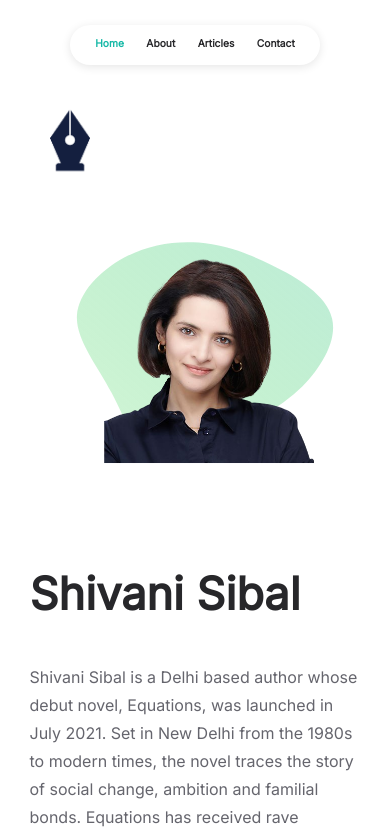
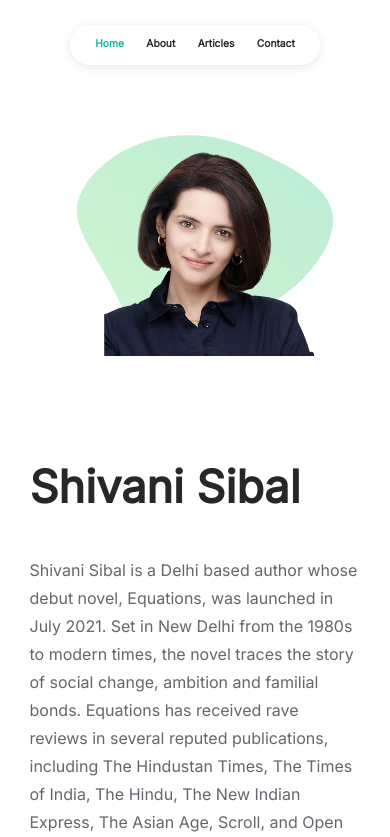
Before and after one commit to Varun1802/Shivani-portoflio, a React (Create React App) app: page / in a window 390 px wide. Shown: the top 837 px of the page. Built offline with nearby package versions, Linux system fonts and the light colour scheme.

Commit message:
Logo fixed

```diff
--- a/src/components/common/styles/footer.css
+++ b/src/components/common/styles/footer.css
@@ -1,7 +1,6 @@
 @import "../../../data/styles.css";
 
 .footer {
-	background-image: url('../beams.webp');
 	display: flex;
 	padding-top: 25px;
 	margin-top: 20px;
--- a/src/pages/articles.jsx
+++ b/src/pages/articles.jsx
@@ -107,7 +107,7 @@ const Articles = () => {
 						</div>
 						</div>
 
-						<div className="articles-container md:mt-28">
+						<div className="articles-container md:mt-36">
 							<div className="articles-wrapper">
 								{myArticles.map((article, index) => (
 									<div
--- a/src/pages/homepage.jsx
+++ b/src/pages/homepage.jsx
@@ -18,47 +18,14 @@ import INFO from "../data/user";
 import "./styles/homepage.css";
 
 const Homepage = () => {
-	const [stayLogo, setStayLogo] = useState(false);
-	const [logoSize, setLogoSize] = useState(80);
-	const [oldLogoSize, setOldLogoSize] = useState(80);
 
 	useEffect(() => {
 		window.scrollTo(0, 0);
 	}, []);
 
-	useEffect(() => {
-		const handleScroll = () => {
-			let scroll = Math.round(window.pageYOffset, 2);
 
-			let newLogoSize = 80 - (scroll * 4) / 10;
 
-			if (newLogoSize < oldLogoSize) {
-				if (newLogoSize > 40) {
-					setLogoSize(newLogoSize);
-					setOldLogoSize(newLogoSize);
-					setStayLogo(false);
-				} else {
-					setStayLogo(true);
-				}
-			} else {
-				setLogoSize(newLogoSize);
-				setStayLogo(false);
-			}
-		};
 
-		window.addEventListener("scroll", handleScroll);
-		return () => window.removeEventListener("scroll", handleScroll);
-	}, [logoSize, oldLogoSize]);
-
-	const logoStyle = {
-		display: "flex",
-		position: stayLogo ? "fixed" : "relative",
-		top: stayLogo ? "3vh" : "auto",
-		zIndex: 999,
-		border: stayLogo ? "1px solid white" : "none",
-		borderRadius: stayLogo ? "50%" : "none",
-		boxShadow: stayLogo ? "0px 4px 10px rgba(0, 0, 0, 0.25)" : "none",
-	};
 
 	return (
 		<React.Fragment>
@@ -71,13 +38,13 @@ const Homepage = () => {
 			<div className="page-content">
 				<NavBar active="home" />
 				<div className="content-wrapper">
-					<div className="homepage-logo-container">
-						<div style={logoStyle} >
-							<Logo width={logoSize} link={false} />
+				<div className="about-logo-container invisible md:visible">
+						<div className="about-logo mt-4">
+							<Logo width={46} />
 						</div>
 					</div>
 
-					<div className="homepage-container">
+					<div className="homepage-container mt-12">
 						<div className="homepage-first-area flex flex-col md:flex-row">
 							<div className="homepage-first-area-left-side">
 								<div className="title homepage-title">
--- a/src/pages/styles/articles.css
+++ b/src/pages/styles/articles.css
@@ -18,7 +18,7 @@
 	flex-direction: column;
 	height: 100%;
 	margin: 0;
-	padding-top: 120px;
+	padding-top: 100px;
 }
 
 .articles-container {
```
